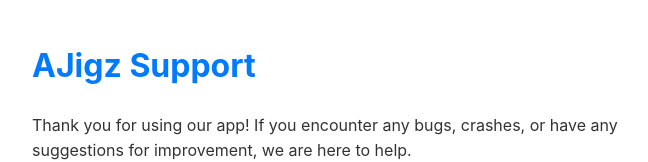
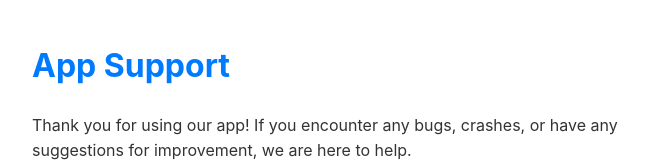
Before and after one commit to abyssal4s/Ajigz, a plain HTML site: page index.html in a window 1280 px wide. Shown: the top 162 px of the page, without its empty margins (308-956 px from the left). Drawn offline with Linux system fonts and the light colour scheme.

Commit message:
Update index.html

```diff
--- a/index.html
+++ b/index.html
@@ -12,7 +12,7 @@
     </style>
 </head>
 <body>
-    <h1>AJigz Support</h1>
+    <h1>App Support</h1>
     <p>Thank you for using our app! If you encounter any bugs, crashes, or have any suggestions for improvement, we are here to help.</p>
     <p>Please contact us via email, and we will get back to you as soon as possible.</p>
 
```
